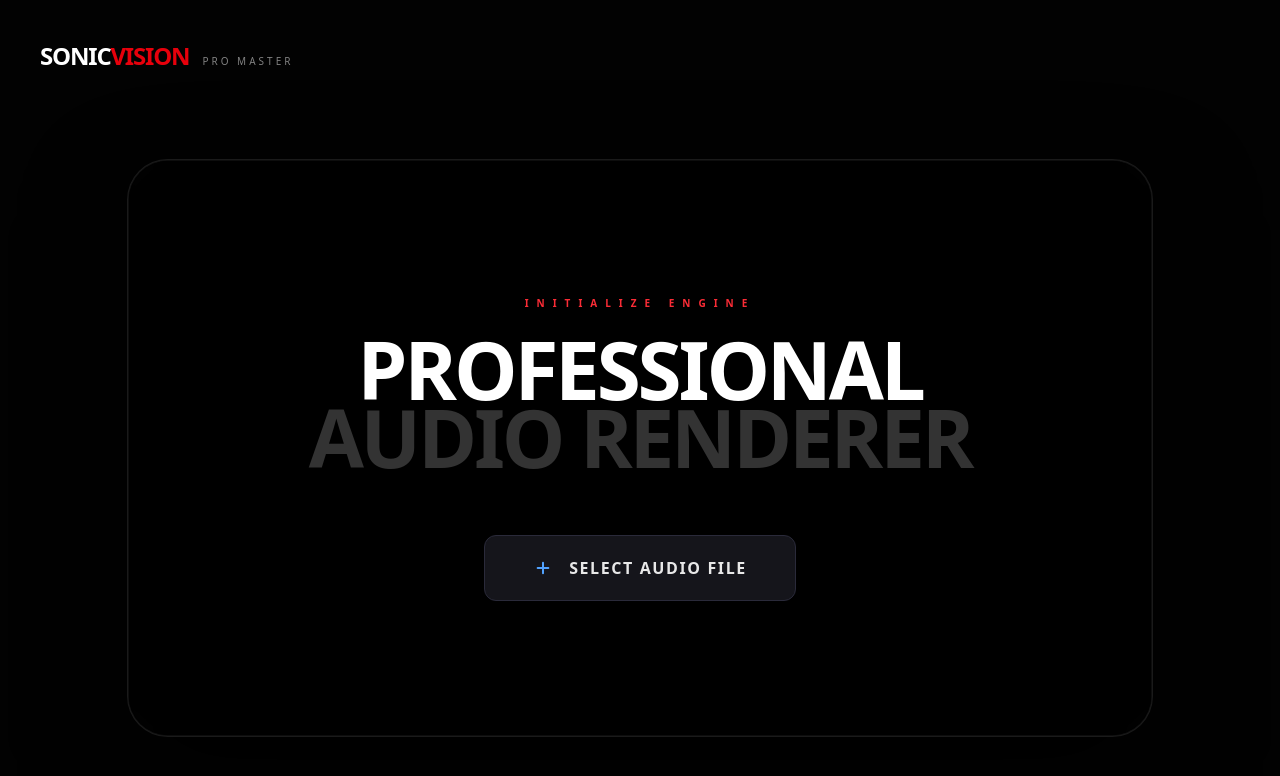
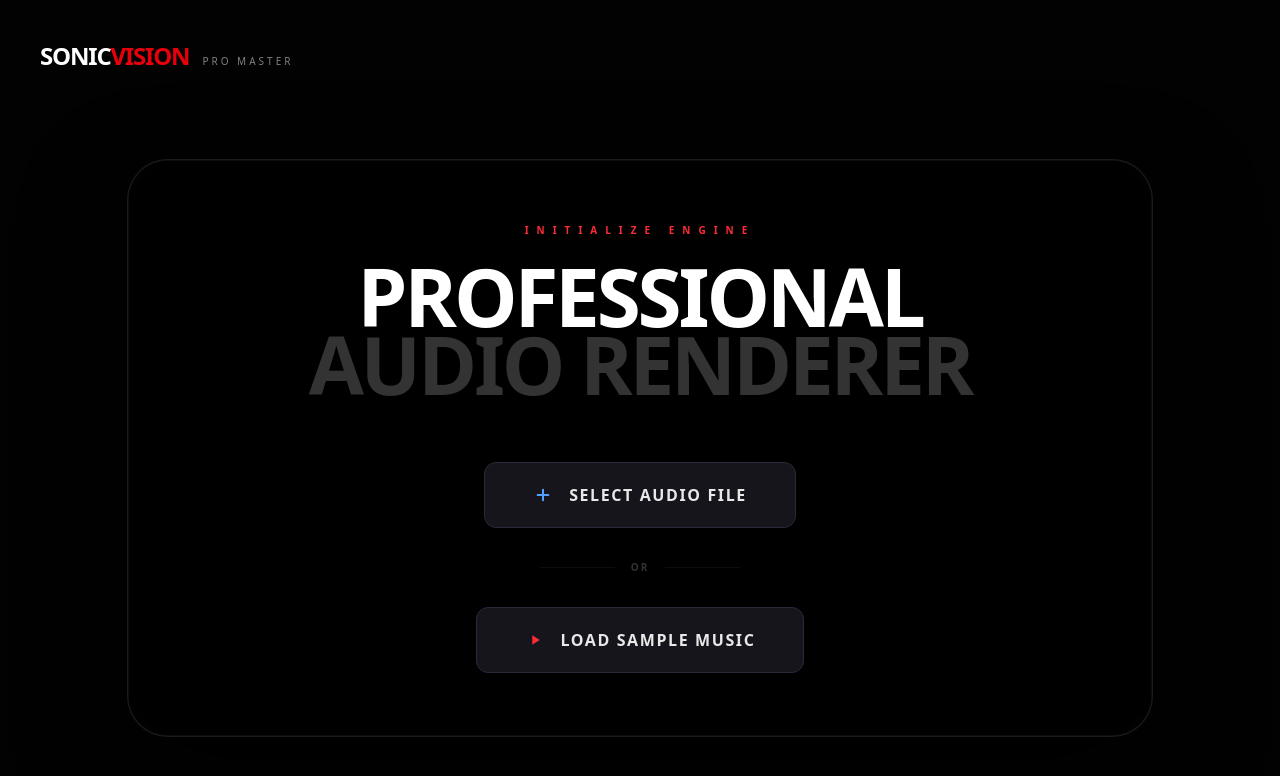
Before and after one commit to bigmints/sonic, a React (Vite) app: page / in a window 1280 px wide. Shown: the top 776 px of the page. Built offline with nearby package versions, Linux system fonts and the light colour scheme.

Commit message:
Samle audio added

```diff
--- a/App.tsx
+++ b/App.tsx
@@ -40,6 +40,17 @@ const App: React.FC = () => {
   const handleAudioSelect = (file: File) => {
     const url = URL.createObjectURL(file);
     setState({ file, audioUrl: url, isPlaying: false });
+  };
+
+  const handleLoadSample = async () => {
+    try {
+      const response = await fetch('/sample.mp3');
+      const blob = await response.blob();
+      const file = new File([blob], 'Retro Alley Drift.mp3', { type: 'audio/mpeg' });
+      handleAudioSelect(file);
+    } catch (error) {
+      console.error('Error loading sample audio:', error);
+    }
   };
 
   const handleReset = () => {
@@ -99,9 +110,29 @@ const App: React.FC = () => {
               <div className="flex flex-col items-center justify-center max-w-3xl w-full text-center">
                 <div className="text-[10px] font-black tracking-[0.8em] text-red-500 mb-6 uppercase">Initialize Engine</div>
                 <h2 className="text-[80px] font-black mb-16 uppercase tracking-[-0.04em] leading-[0.85] text-white">
-                  PROFESSIONAL<br/><span className="text-white/20">AUDIO RENDERER</span>
+                  PROFESSIONAL<br /><span className="text-white/20">AUDIO RENDERER</span>
                 </h2>
+                <div className="flex flex-col items-center gap-8">
                   <AudioUpload onFileSelect={handleAudioSelect} />
+
+                  <div className="flex items-center gap-4 w-full max-w-[200px]">
+                    <div className="h-[1px] flex-1 bg-white/5" />
+                    <span className="text-[10px] font-black text-white/20 uppercase tracking-[0.2em]">OR</span>
+                    <div className="h-[1px] flex-1 bg-white/5" />
+                  </div>
+
+                  <button
+                    onClick={handleLoadSample}
+                    className="bg-[#15151b] border border-[#2a2a3a] rounded-xl px-12 py-5 flex items-center gap-4 hover:bg-[#1c1c25] hover:border-red-500/50 transition-all cursor-pointer group shadow-2xl"
+                  >
+                    <div className="w-5 h-5 flex items-center justify-center">
+                      <svg className="w-4 h-4 text-red-500 group-hover:scale-125 transition-transform" fill="currentColor" viewBox="0 0 24 24">
+                        <path d="M8 5v14l11-7z" />
+                      </svg>
+                    </div>
+                    <span className="font-bold text-base uppercase tracking-widest text-white/90">Load Sample Music</span>
+                  </button>
+                </div>
               </div>
             </div>
           )}
@@ -140,8 +171,7 @@ const App: React.FC = () => {
                       <button
                         key={s}
                         onClick={() => setConfig(p => ({ ...p, foregroundStyle: s }))}
-                        className={`aspect-square flex flex-col items-center justify-center text-center p-2 rounded-2xl text-[8px] font-black uppercase tracking-tighter transition-all active:scale-90 ${
-                          config.foregroundStyle === s
+                        className={`aspect-square flex flex-col items-center justify-center text-center p-2 rounded-2xl text-[8px] font-black uppercase tracking-tighter transition-all active:scale-90 ${config.foregroundStyle === s
                           ? 'bg-red-600 text-white shadow-[0_15px_40px_rgba(220,38,38,0.4)] scale-105 z-10'
                           : 'bg-[#121212] text-neutral-500 border border-white/5 hover:text-white hover:border-white/20'
                           }`}
@@ -169,8 +199,7 @@ const App: React.FC = () => {
                       <button
                         key={s}
                         onClick={() => setConfig(p => ({ ...p, backgroundStyle: s }))}
-                        className={`aspect-square flex flex-col items-center justify-center text-center p-2 rounded-2xl text-[8px] font-black uppercase tracking-tighter transition-all active:scale-90 ${
-                          config.backgroundStyle === s
+                        className={`aspect-square flex flex-col items-center justify-center text-center p-2 rounded-2xl text-[8px] font-black uppercase tracking-tighter transition-all active:scale-90 ${config.backgroundStyle === s
                           ? 'bg-blue-600 text-white shadow-[0_15px_40px_rgba(37,99,235,0.4)] scale-105 z-10'
                           : 'bg-[#121212] text-neutral-500 border border-white/5 hover:text-white hover:border-white/20'
                           }`}
@@ -261,8 +290,7 @@ const App: React.FC = () => {
                             <button
                               key={loc}
                               onClick={() => setConfig(p => ({ ...p, timerLocation: loc }))}
-                              className={`w-10 h-10 rounded-lg border-2 transition-all ${
-                                config.timerLocation === loc
+                              className={`w-10 h-10 rounded-lg border-2 transition-all ${config.timerLocation === loc
                                 ? 'bg-red-600 border-red-500 shadow-[0_0_15px_rgba(220,38,38,0.5)]'
                                 : 'bg-neutral-900 border-transparent hover:border-white/20'
                                 }`}
--- a/components/VisualizerCanvas.tsx
+++ b/components/VisualizerCanvas.tsx
@@ -30,6 +30,7 @@ const VisualizerCanvas = forwardRef<HTMLAudioElement, Props>(({
   const [isPlaying, setIsPlaying] = useState(false);
   const [isFullscreen, setIsFullscreen] = useState(false);
   const [hasInteracted, setHasInteracted] = useState(false);
+  const [isInitialized, setIsInitialized] = useState(false);
 
   const threeRef = useRef<{
     scene: THREE.Scene;
@@ -126,7 +127,10 @@ const VisualizerCanvas = forwardRef<HTMLAudioElement, Props>(({
       bgPoints: null
     };
 
+    setIsInitialized(true);
+
     return () => {
+      setIsInitialized(false);
       renderer.dispose();
       audioContext.close();
     };
@@ -244,7 +248,7 @@ const VisualizerCanvas = forwardRef<HTMLAudioElement, Props>(({
     }
 
     scene.background = new THREE.Color(0x000000);
-  }, [config.foregroundStyle, config.backgroundStyle, config.complexity, config.color, config.colorSecondary]);
+  }, [isInitialized, audioUrl, config.foregroundStyle, config.backgroundStyle, config.complexity, config.color, config.colorSecondary]);
 
   useEffect(() => {
     if (!threeRef.current) return;
```
Also changed, not shown: 1 other file (tests, documents, lock files or other folders). Lines whose indentation alone changed are shown as unchanged.
